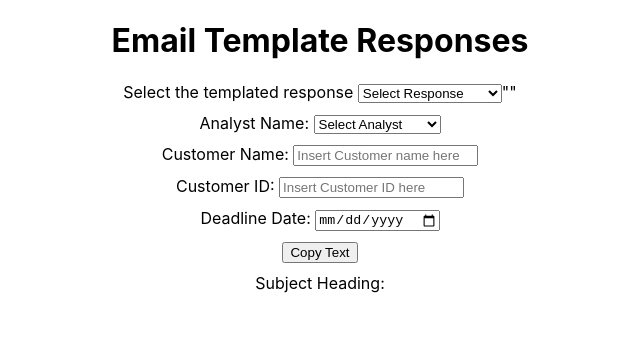
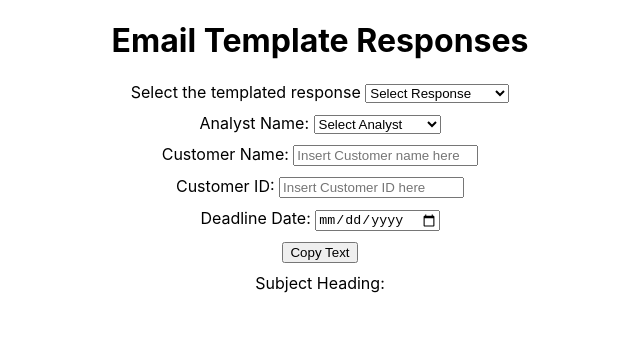
Before and after one commit to Rameezrk/sbg-email-template, a React (Create React App) app: page / in a window 1280 px wide. Shown: the top 343 px of the page, without its empty margins (320-960 px from the left). Built offline with nearby package versions, Linux system fonts and the light colour scheme.

Commit message:
removed extra JSON stringify

```diff
--- a/src/App.js
+++ b/src/App.js
@@ -41,7 +41,7 @@ function App() {
         ))}
       </select>
 
-        {JSON.stringify(selected)}
+        {/* {JSON.stringify(selected)} */}
 
       <div><label>Analyst Name: </label>
       <select onChange={event => setAnalystName(event.target.value)}>
```
